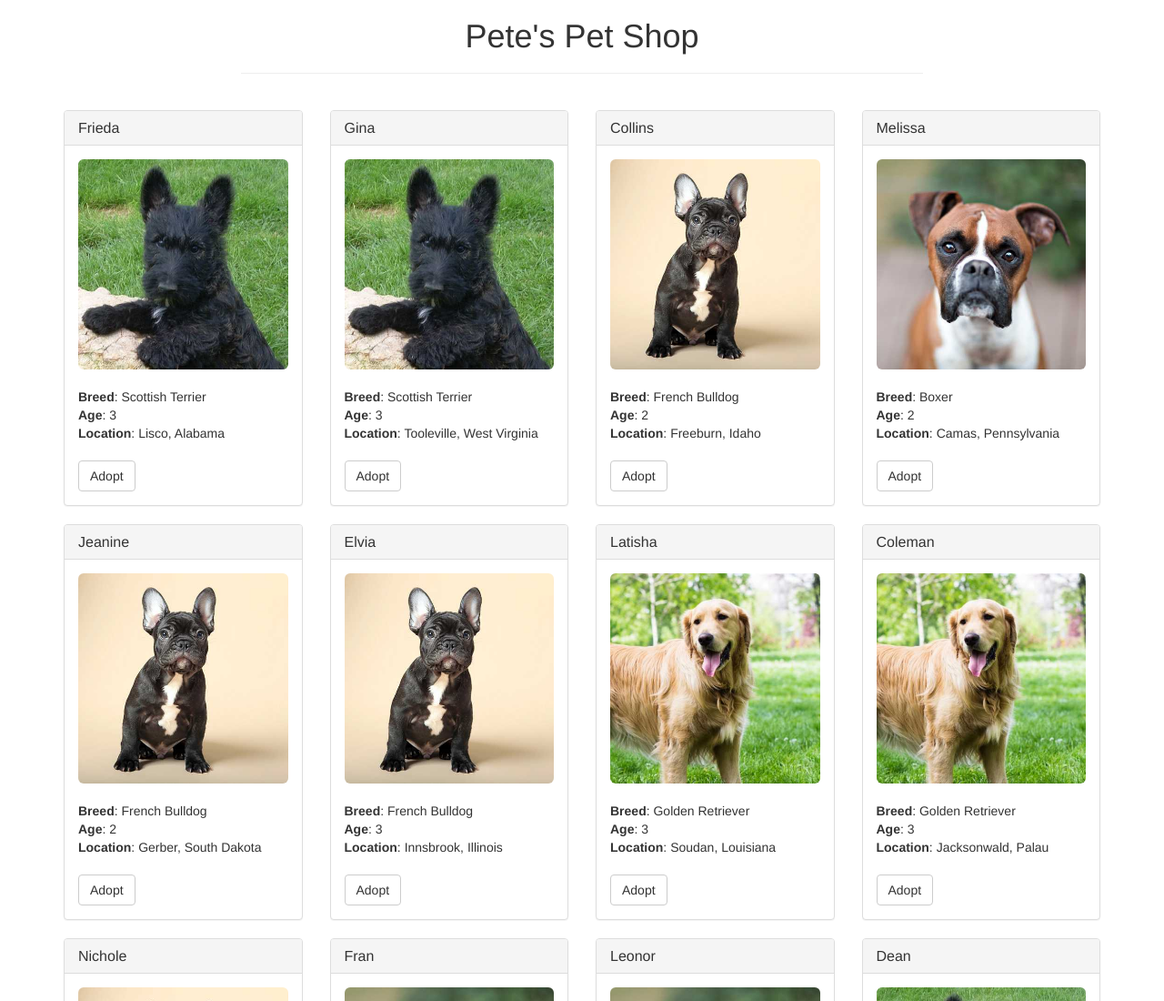
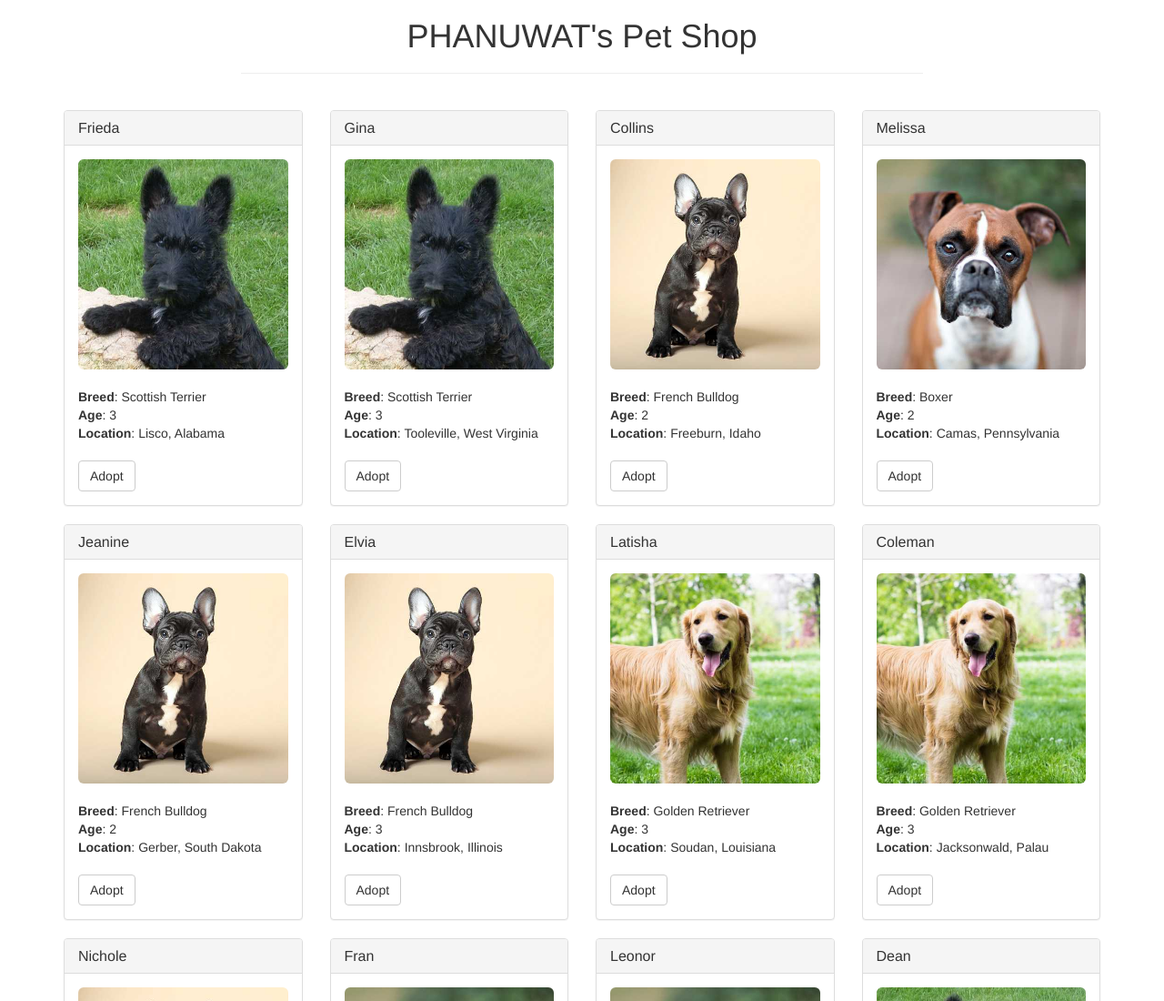
Before and after one commit to phanuwatchumrushit/lab, a website: page src/index.html in a window 1280 px wide. Shown: the top 1100 px of the page at 91% size. Drawn offline with nearby package versions, Linux system fonts and the light colour scheme.

Commit message:
Update index.html

```diff
--- a/src/index.html
+++ b/src/index.html
@@ -21,7 +21,7 @@
     <div class="container">
       <div class="row">
         <div class="col-xs-12 col-sm-8 col-sm-push-2">
-          <h1 class="text-center">Pete's Pet Shop</h1>
+          <h1 class="text-center">PHANUWAT's Pet Shop</h1>
           <hr/>
           <br/>
         </div>
```
